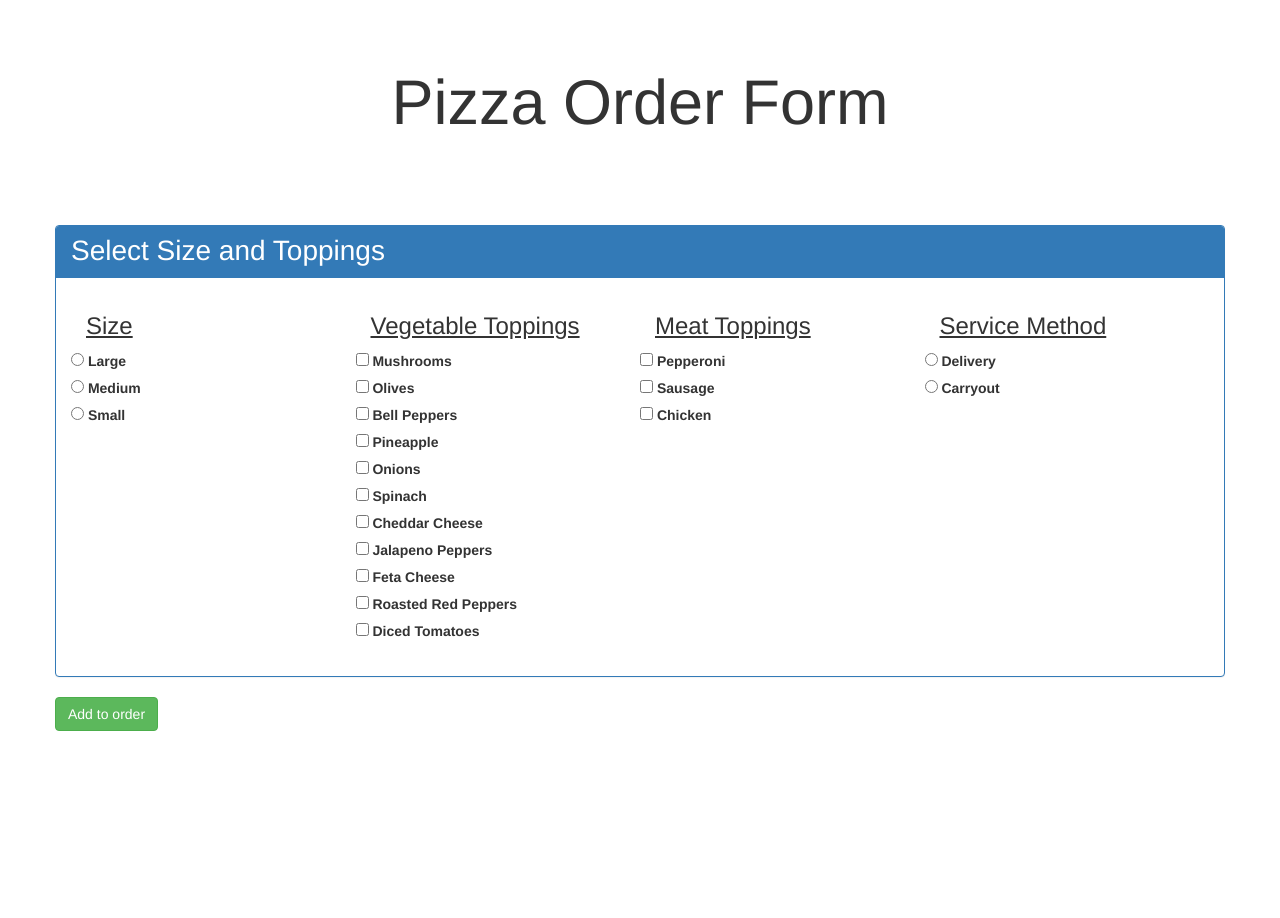
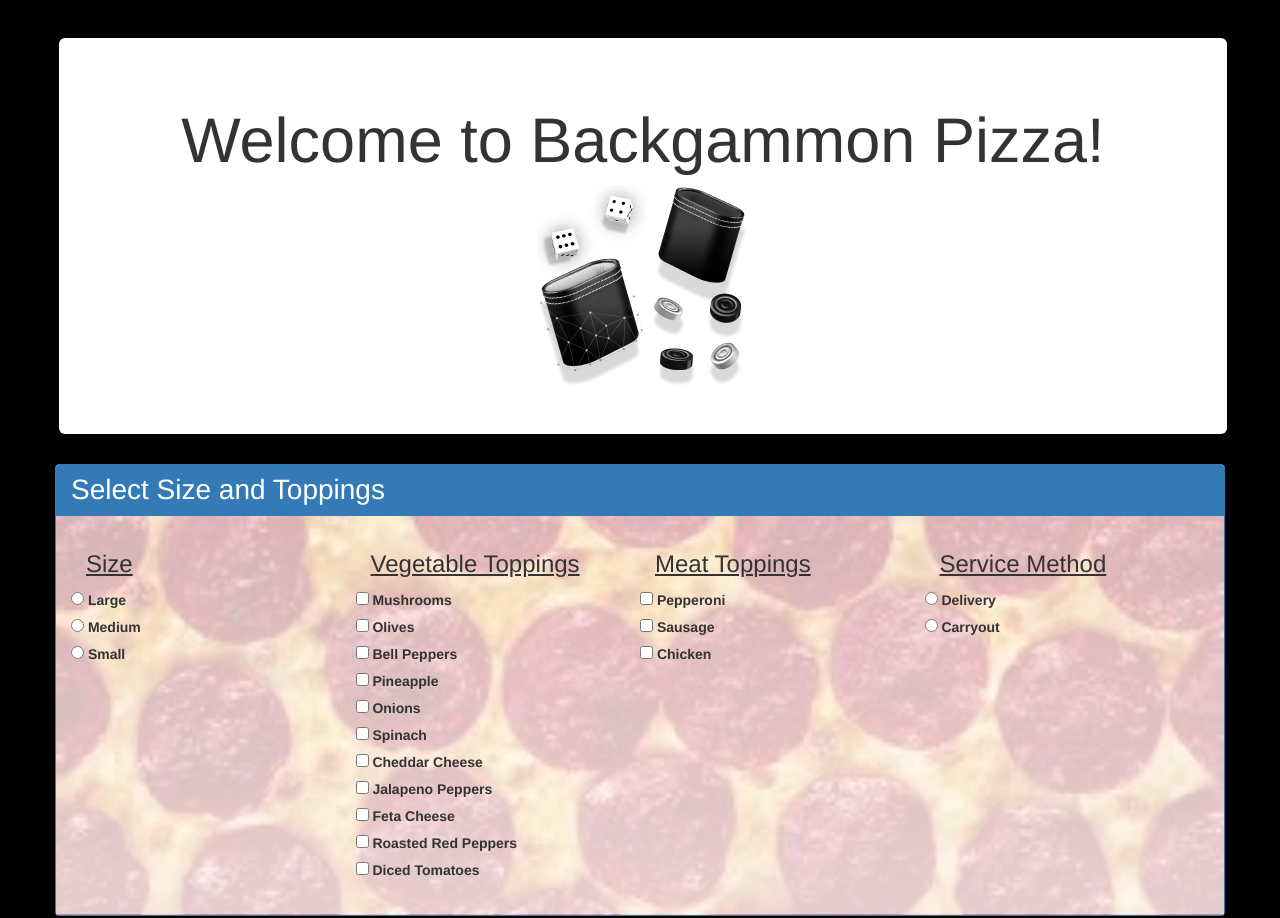
Before and after one commit to Atticus29/pizzaOrder, a plain HTML site: page index.html in a window 1280 px wide. Shown: the top 918 px of the page. Before the commit the page ends 800 px from the top, so only its background shows below. Drawn offline with nearby package versions, Linux system fonts and the light colour scheme.

Commit message:
add background sytling, images, background images with low opacity, and button and jumbotron margins

```diff
--- a/css/styles.css
+++ b/css/styles.css
@@ -10,6 +10,8 @@
 .jumbotron{
   text-align: center;
   background-color: white;
+  margin-left: -1%;
+  margin-right: -1.5%;
   /*font-size: 70;*/
 }
 
@@ -23,6 +25,11 @@
 
 #results{
   display: none;
+  color: white;
+}
+
+#orderAgainBtn{
+    margin-top: 1%;
 }
 
 #orderAgain{
@@ -40,3 +47,20 @@
 #backBtn{
   display: none;
 }
+
+#backgammon-img{
+  height: 200px;
+  width: auto;
+}
+
+body{
+  padding-top: 3%;
+  background-color: black;
+}
+
+#row1-body{
+  background-image: linear-gradient(to bottom, rgba(255,255,255,0.7) 0%,rgba(255,255,255,0.8) 100%),url("../img/pizza-bg.jpeg");
+  background-repeat: no-repeat;
+  background-position: center;
+  background-size: cover;
+}
--- a/index.html
+++ b/index.html
@@ -7,14 +7,14 @@
   src="https://code.jquery.com/jquery-3.1.1.js"
   integrity="sha256-16cdPddA6VdVInumRGo6IbivbERE8p7CQR3HzTBuELA="
   crossorigin="anonymous"></script>
-  <!-- <script src="js/jquery-3.1.1.js"></script> -->
   <script src="js/scripts.js"></script>
-  <title>Order some pizza</title>
+  <title>Backgammon Pizza</title>
 </head>
 <body>
   <div class="container">
     <div class="jumbotron">
-      <h1>Pizza Order Form</h1>
+      <h1>Welcome to Backgammon Pizza!</h1>
+      <img src="img/backgammon.png" alt="backgammon-img" id="backgammon-img">
     </div>
     <form id="pizzaForm" class="form-horizontal">
       <div class="row" id="row1">
```
Also changed, not shown: img/backgammon.png (added), img/pizza-bg.jpeg (added), tmp.txt (added).
